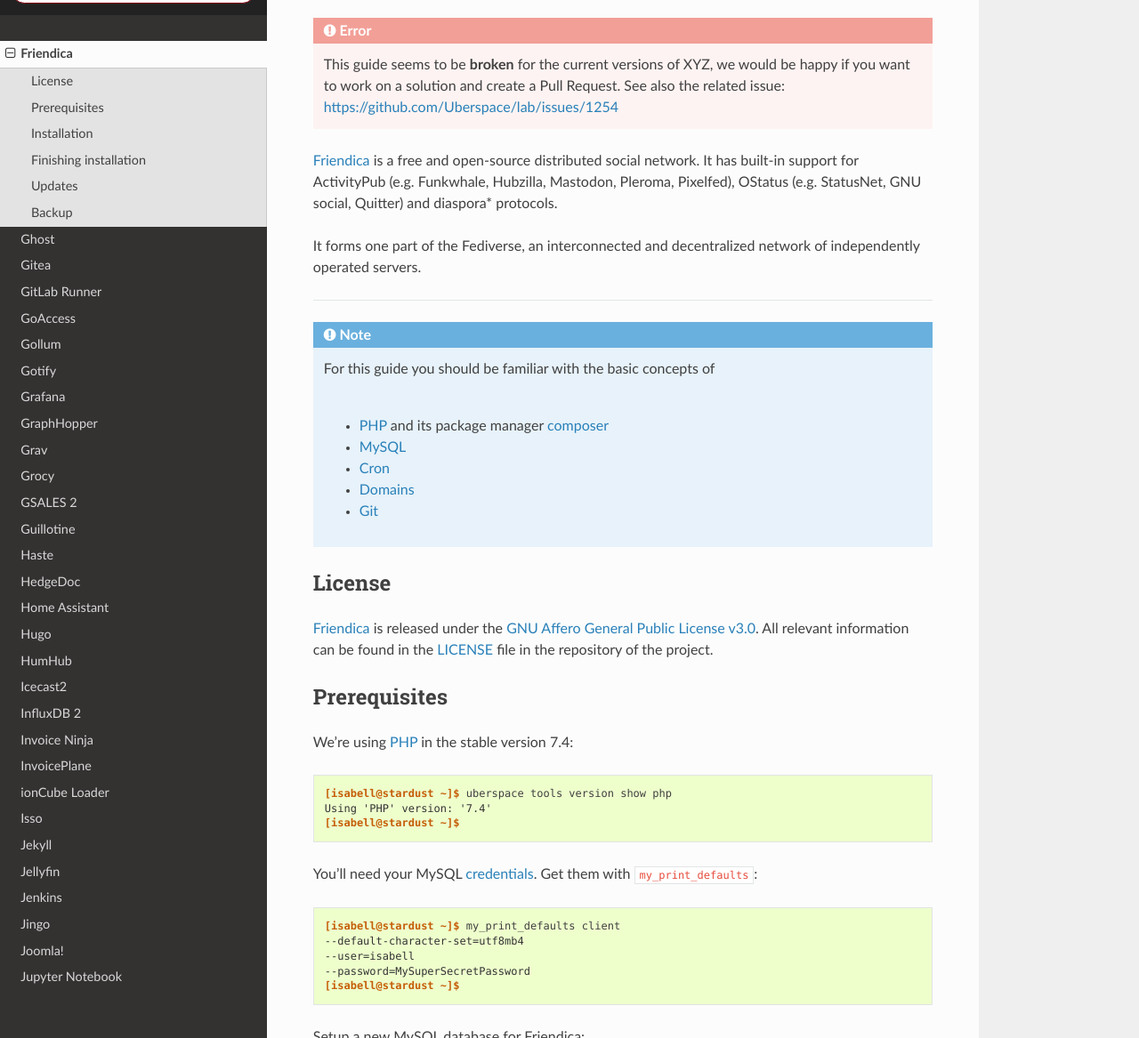
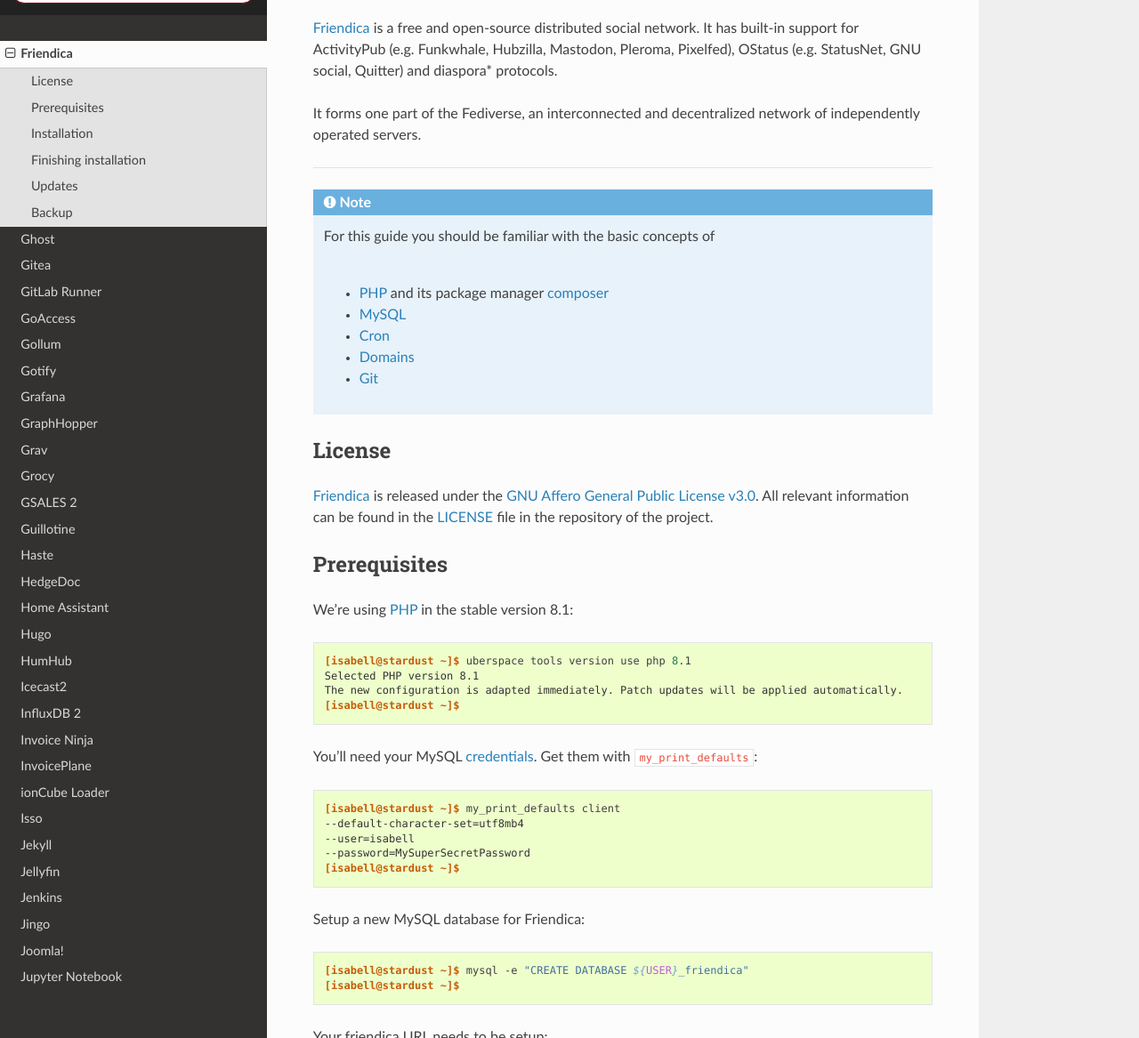
Before and after one commit to Uberspace/lab, a Sphinx documentation site: the page built from source/guide_friendica.rst, in a window 1280 px wide and 1400 px high, scrolled down 808 px, cut to the strip 233-1400 px from the top of the window. Shown: the whole strip at 89% size. Built offline with Sphinx 7.4.7 and the Read the Docs theme 2.0.0, drawn with Linux system fonts in a browser that asks for light colours; some of the changed text lies outside the part shown.

Commit message:
[friendica] fix guide - closes #1254

```diff
--- a/source/guide_friendica.rst
+++ b/source/guide_friendica.rst
@@ -18,12 +18,6 @@
 #########
 
 .. tag_list::
-
-.. error::
-
-  This guide seems to be **broken** for the current versions of XYZ, we would be
-  happy if you want to work on a solution and create a Pull Request.
-  See also the related issue: https://github.com/Uberspace/lab/issues/1254
 
 Friendica_ is a free and open-source distributed social network.
 It has built-in support for ActivityPub (e.g. Funkwhale, Hubzilla,
@@ -53,12 +47,13 @@
 Prerequisites
 =============
 
-We're using :manual:`PHP <lang-php>` in the stable version 7.4:
+We're using :manual:`PHP <lang-php>` in the stable version 8.1:
 
 ::
 
- [isabell@stardust ~]$ uberspace tools version show php
- Using 'PHP' version: '7.4'
+ [isabell@stardust ~]$ uberspace tools version use php 8.1
+ Selected PHP version 8.1
+ The new configuration is adapted immediately. Patch updates will be applied automatically.
  [isabell@stardust ~]$
 
 .. include:: includes/my-print-defaults.rst
@@ -256,6 +251,6 @@
 
 ----
 
-Tested with Friendica 2021.09, Uberspace 7.12.0
+Tested with Friendica 2022.03, Uberspace 7.12.1
 
 .. author_list::
```
